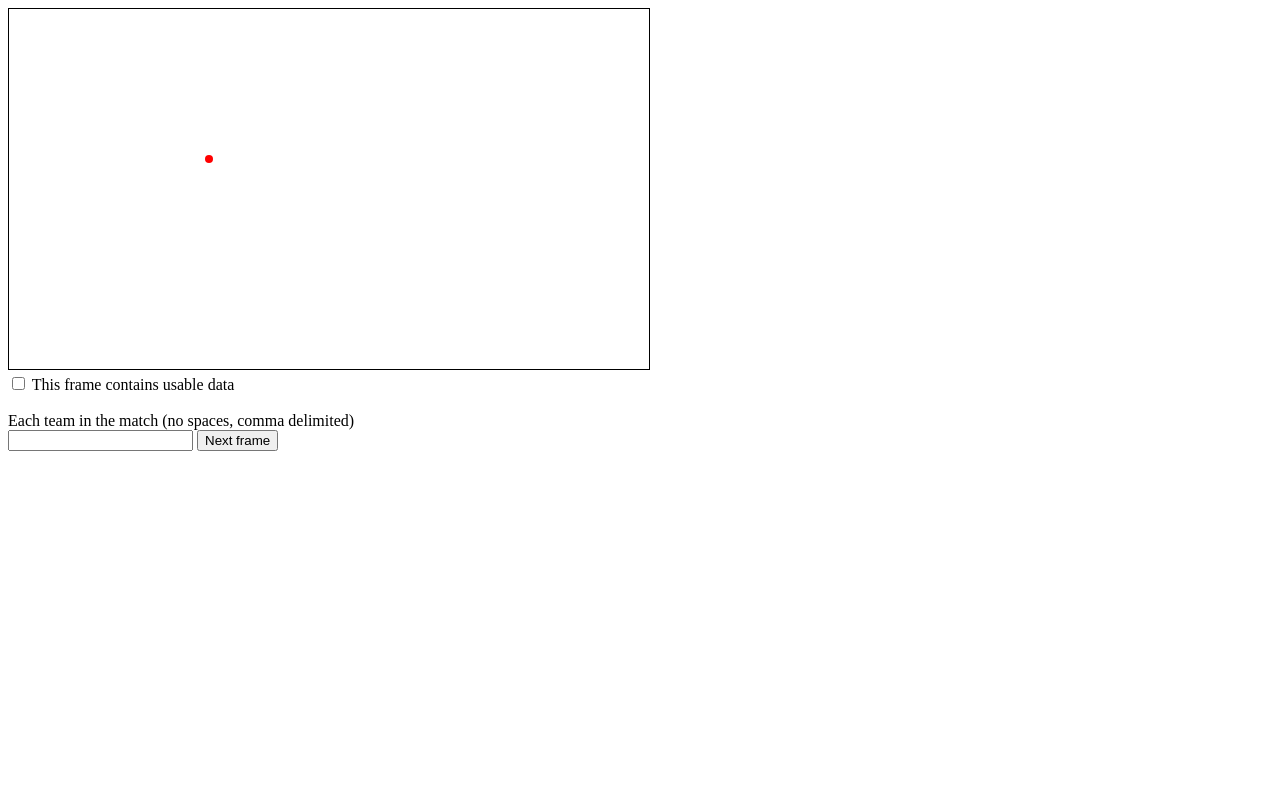
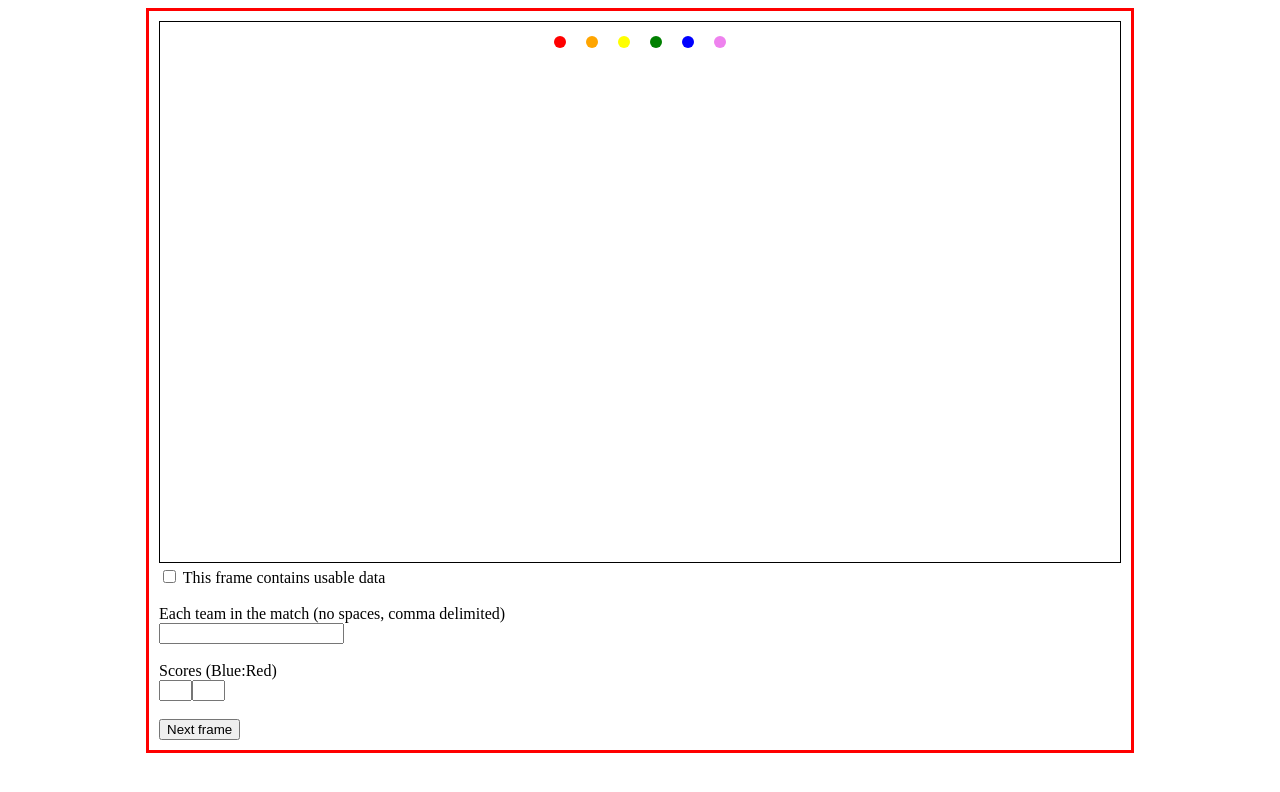
Before and after one commit to clifflocked/bearvision, a plain HTML site: page frontend/static/index.html in a window 1280 px wide. Both pictures are taken after a click on the input "Next frame". Drawn offline with Linux system fonts and the light colour scheme; no server answers.

Commit message:
Multiple robots :O

```diff
--- a/frontend/static/annotation.js
+++ b/frontend/static/annotation.js
@@ -13,31 +13,52 @@ fetch('/framenum').then(resp => resp.json()).then(data => {
     framenum = data;
 });
 
-let dot = { x: 200, y: 150, r: 4 };
+colors = ["red", "orange", "yellow", "green", "blue", "violet"];
+
+function Dot(i) {
+    this.x = i * 32 + 400;
+    this.y = 20;
+    this.r = 6;
+    this.color = colors[i];
+    this.dragging = false;
+}
+
+let dots = [];
+for (var i = 0; i < 6; i++) {
+    dots.push(new Dot(i));
+    console.log(dots[i]);
+}
+
 let dragging = false;
 
 function draw() {
     ctx.drawImage(img, 0, 0);
-    ctx.beginPath();
-    ctx.arc(dot.x, dot.y, dot.r, 0, Math.PI * 2);
-    ctx.fillStyle = "red";
-    ctx.fill();
-    ctx.closePath();
+
+    for (var i = 0; i < dots.length; i++) {
+        ctx.beginPath();
+        ctx.arc(dots[i].x, dots[i].y, dots[i].r, 0, Math.PI * 2);
+        ctx.fillStyle = dots[i].color;
+        ctx.fill();
+        ctx.closePath();
+    }
 }
 
 function nextframe() {
     const goodframe = document.getElementById("goodframe").checked;
     const teams = document.getElementById("teams").value;
 
-    const data = {
+    let data = {
         goodframe: `${goodframe}`,
         teams: `${teams}`,
-        dot: {
-            x: `${dot.x}`,
-            y: `${dot.y}`
-        },
+        dots: [],
         framenum: `${framenum}`
     };
+
+    for (var i = 0; i < dots.length; i++) {
+        data.dots.push({ x: dots[i].x, y: dots[i].y });
+    }
+
+    console.log(data);
 
     fetch("/data", {
         method: "POST",
@@ -64,6 +85,13 @@ function nextframe() {
     draw();
 }
 
+function mouseOnDot(dotx, doty, dotr, x, y) {
+    let dx = x - dotx;
+    let dy = y - doty;
+    let dist2 = dx * dx + dy * dy;
+    return dist2 <= dotr * dotr;
+}
+
 canvas.addEventListener("mousedown", e => {
     dragging = true;
 });
@@ -71,13 +99,22 @@ canvas.addEventListener("mousedown", e => {
 canvas.addEventListener("mousemove", e => {
     if (dragging) {
         const rect = canvas.getBoundingClientRect();
-        dot.x = e.clientX - rect.left;
-        dot.y = e.clientY - rect.top;
+        let x = e.clientX - rect.left;
+        let y = e.clientY - rect.top;
 
-        dot.x = Math.max(dot.r, Math.min(canvas.width - dot.r, dot.x));
-        dot.y = Math.max(dot.r, Math.min(canvas.height - dot.r, dot.y));
+        for (var i = 0; i < dots.length; i++) {
+            if (mouseOnDot(dots[i].x, dots[i].y, dots[i].r, x, y) || dots[i].dragging) {
+                dots[i].x = Math.max(dots[i].r, Math.min(canvas.width - dots[i].r, x));
+                dots[i].y = Math.max(dots[i].r, Math.min(canvas.height - dots[i].r, y));
+                dots[i].dragging = true;
+            }
+        }
 
         draw();
+    } else {
+        for (var i = 0; i < dots.length; i++) {
+            dots[i].dragging = false;
+        }
     }
 });
 
--- a/frontend/static/index.html
+++ b/frontend/static/index.html
@@ -4,12 +4,21 @@
         <title>Video Annotation</title>
         <style>
             canvas {
-                border: 1px solid black
+                border: 1px solid black;
+            }
+
+            .annotator {
+                margin: auto;
+                width: 962px; /* 962 because 960 (width of video frame) + 2 (width of boarder * s)*/
+                border: 3px solid red;
+                padding: 10px
             }
         </style>
     </head>
     <body>
-        <canvas id="annotation" width="640" height="360"></canvas>
+        <div class="annotator">
+
+        <canvas id="annotation" width="960" height="540"></canvas>
 
         <br>
         <input type="checkbox" id="goodframe">
@@ -20,7 +29,15 @@
         <label for="teams">Each team in the match (no spaces, comma delimited)</label><br>
         <input type="text" id="teams">
 
+        <br><br>
+
+        <label for="score1">Scores (Blue:Red)</label><br>
+        <input type="bluescore" id="bluescore" size="1"><input type="redscore" id="redscore" size="1">
+
+        <br><br>
+
         <input type="submit" value="Next frame" onclick="nextframe()">
+        </div>
 
 
         <script src="/annotation.js"></script>
```
Also changed, not shown: 2 other files.
